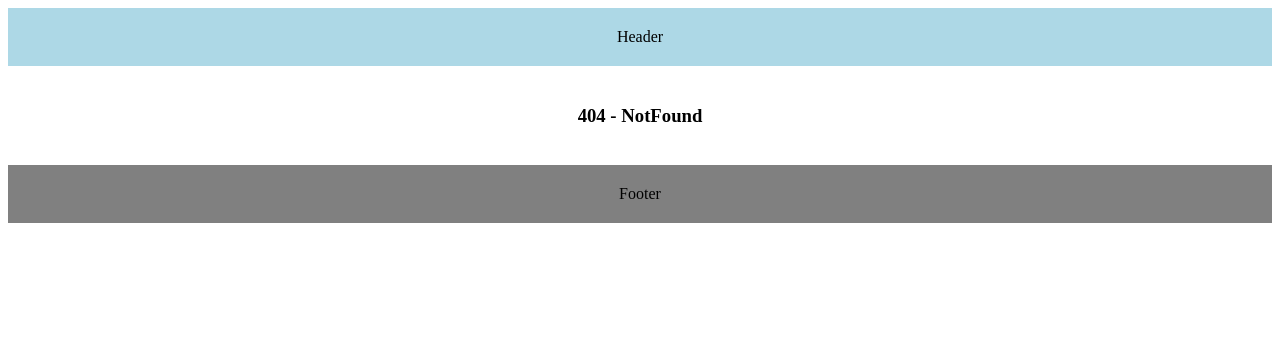
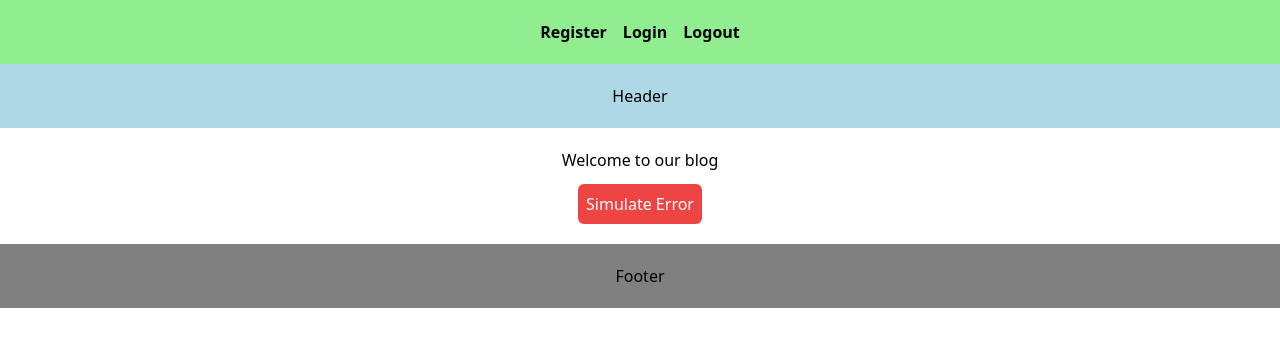
Before and after one commit to naveensing575/Next-blog, a Next.js app: page /blog in a window 1280 px wide. Before the commit this address had no page. Shown: the top 346 px of the page. Built offline with nearby package versions, Linux system fonts and the light colour scheme.

Commit message:
add loading, error special files to blog

```diff
--- /dev/null
+++ b/src/app/blog/error.tsx
@@ -0,0 +1,7 @@
+"use client";
+
+export default function ErrorBoundaries() {
+  return (
+    <div style={{ color: 'red', textAlign: 'center' }}>Error: Something went wrong!</div>
+  )
+}
--- /dev/null
+++ b/src/app/blog/loading.tsx
@@ -0,0 +1,9 @@
+import React from 'react'
+
+export default function loading() {
+  return (
+    <div>
+      Loading...
+    </div>
+  )
+}
--- /dev/null
+++ b/src/app/blog/page.tsx
@@ -0,0 +1,26 @@
+"use client";
+
+import React, { useState } from 'react';
+import ErrorBoundaries from './error';
+
+export default function Blog() {
+  const [error, setError] = useState(false);
+
+  // Simulating an error condition
+  const simulateError = () => {
+    setError(true);
+  };
+
+  return (
+    <div>
+      {error ? (
+        <ErrorBoundaries/>
+      ) : (
+        <div>
+          <h2>Welcome to our blog</h2>
+          <button onClick={simulateError} className='bg-red-500 text-white rounded-md p-2 mt-3 hover:bg-red-600'>Simulate Error</button>
+        </div>
+      )}
+    </div>
+  );
+}
--- a/src/app/layout.tsx
+++ b/src/app/layout.tsx
@@ -1,4 +1,6 @@
 import { Metadata } from "next"
+import './global.css';
+import Link from "next/link";
 
 export const metadata: Metadata = {
   title: {
@@ -9,6 +11,11 @@ export const metadata: Metadata = {
   description: 'Generated by Next.js',
 }
 
+const navLinks = [
+  { name: 'Register', href: '/register' },
+  { name: 'Login', href: '/login' },
+  { name: 'Logout', href: '/logout' },
+]
 export default function RootLayout({
   children,
 }: {
@@ -17,6 +24,11 @@ export default function RootLayout({
   return (
     <html lang="en">
       <body>
+        <nav style={{ backgroundColor: 'lightgreen', padding: '20px', textAlign: 'center' }}>
+          {navLinks.map((link) => (
+            <Link key={link.href} href={link.href} className="mx-2 font-bold ">{link.name}</Link>
+          ))}
+        </nav>
         <header style={{ backgroundColor: 'lightblue', padding: '20px', textAlign: 'center' }}>
           Header
         </header>
```
